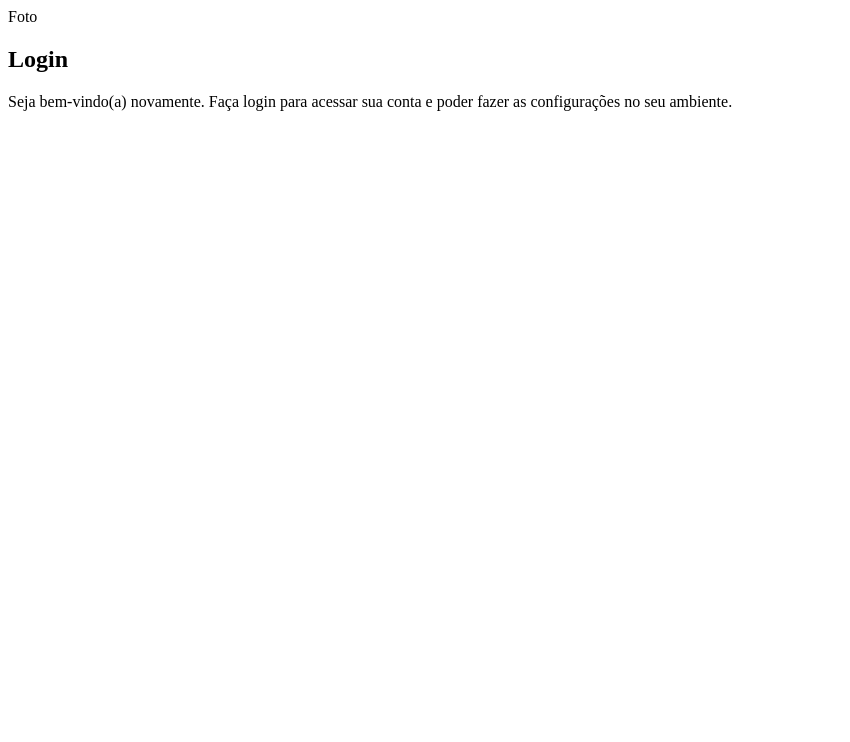
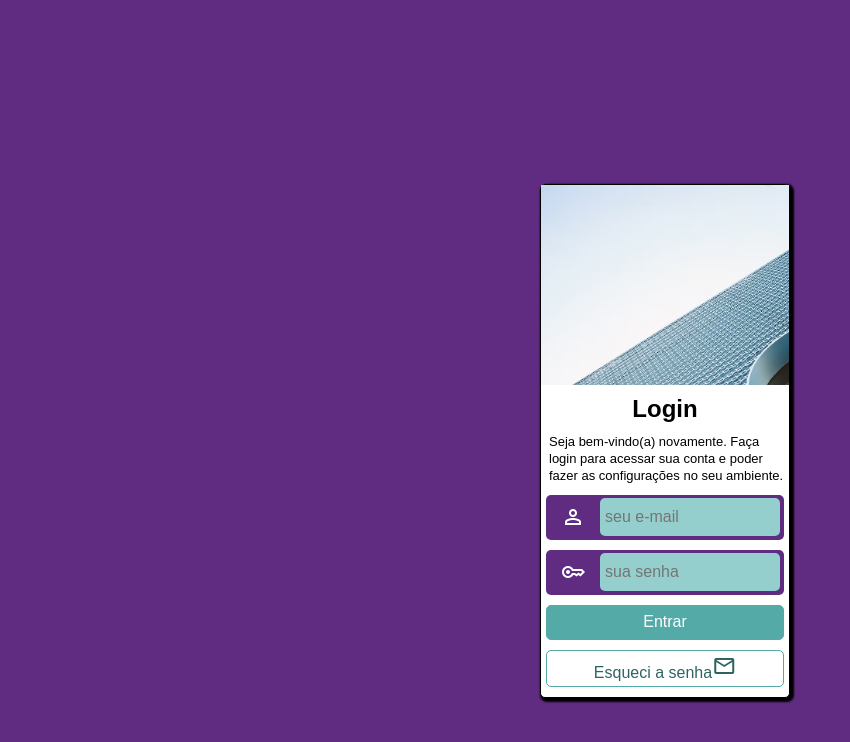
Before and after one commit to Pedro-F2210/projeto-login, a plain HTML site: page index.html in a window 1280 px wide. Shown: the whole page, without its empty margins (0-850 px from the left). Drawn offline with nearby package versions, Linux system fonts and the light colour scheme.

Commit message:
Update projeto-login

```diff
--- a/estilos/style.css
+++ b/estilos/style.css
@@ -1,7 +1,138 @@
 @charset "UTF-8";
+
+/* Mobile First */
 
 /*
     Paleta de cores
     Roxo: #5f2c82
     Verde: #49a09d
-  */
+*/
+:root {
+  --cor-roxa: #5f2c82;
+  --cor-azul: #94CFCD;
+  --cor-azul2: #53AAA7;
+  --cor-azul3: #2D6462;
+}
+
+* {
+  margin: 0px;
+  padding: 0px;
+  font-family: Arial, Helvetica, sans-serif;
+}
+
+body {
+  background-color: var(--cor-roxa);
+  position: relative;
+  min-height: 96vh;
+}
+
+#imagem {
+  width: 100%;
+  height: 200px;
+  background-image: url('../imagens/imagem_metal.jpg');
+  background-repeat: no-repeat;
+  background-size: cover;
+}
+
+main {
+  display: block;
+  width: 200px;
+  height: 400px;
+  position: absolute;
+  top: 50%;
+  left: 50%;
+  transform: translate(-50%, -50%);
+}
+
+main h1 {
+  text-align: center;
+  font-weight: bold;
+  padding: 10px 0px 5px 0px;
+}
+
+main p {
+  font-size: 13px;
+  line-height: 1.3em;
+  margin: 6px 2px 6px 8px;
+}
+
+#login {
+  border-radius: 5px;
+  border: 1px solid black;
+  box-sizing: border-box;
+  box-shadow: 2px 2px 2px 2px black;
+  width: 250px;
+  background-color: white;
+}
+
+.campos {
+  border-radius: 5px;
+  background-color: var(--cor-roxa);
+  padding: 5px 0px 5px 5px;
+  margin: 10px 5px;
+  min-width: 80%;
+  height: 35px;
+  display: flex;
+  align-items: center;
+}
+
+#entrar {
+  border-radius: 5px;
+  background-color: var(--cor-azul2);
+  color: white;
+  min-width: 96%;
+  margin-left: 5px;
+  height: 35px;
+  font-size: 16px;
+  border: 1px solid var(--cor-azul2);
+}
+
+#botao {
+  border-radius: 5px;
+  border: 1px solid var(--cor-azul2);
+  min-width: 95%;
+  height: 35px;
+  font-size: 16px;
+  margin: 10px 5px;
+  display: flex;
+  align-items: center;
+  justify-content: center;
+}
+
+main a {
+  text-decoration-line: none;
+  color: var(--cor-azul3);
+}
+
+.input {
+  width: 75%;
+  padding: 10px 0px;
+  border-radius: 5px;
+  border: none;
+  font-size: 16px;
+  padding-left: 5px;
+  background-color: var(--cor-azul);
+}
+
+#iemail {
+  margin-left: 15px;
+}
+
+#ipass {
+  margin-left: 15px;
+}
+
+.icon {
+  margin-left: 10px;
+  color: white;
+}
+
+
+form {
+  background-color: white;
+}
+
+#formulario {
+
+  background-color: white;
+}
--- a/index.html
+++ b/index.html
@@ -5,19 +5,25 @@
     <meta name="viewport" content="width=device-width, initial-scale=1.0">
     <title>Login</title>
     <link rel="stylesheet" href="estilos/style.css">
+    <link href="https://fonts.googleapis.com/css2?family=Material+Symbols+Outlined" rel="stylesheet" />
 </head>
 <body>
     <main>
-        <section id="Login">
+        <section id="login">
             <div id="imagem">
-                Foto
+
             </div>
             <div id="formulario">
                 <h1>Login</h1>
                 <p>Seja bem-vindo(a) novamente. Faça login para acessar sua conta e poder fazer as configurações no seu ambiente.</p>
             </div>
-            <form action="login.php" method="post">
 
+            <form action="login.php" method="post" autocomplete="on">
+                <div class="campos"><span  class="material-symbols-outlined icon">person</span><input type="email" name="email" id="iemail" placeholder="seu e-mail" class="input"></div>
+
+                <div class="campos"><span class="material-symbols-outlined icon">key</span> <input type="password" name="pass" id="ipass" class="input" placeholder="sua senha"></div>
+                <div><input type="submit" value="Entrar" id="entrar"></div>
+                <div id="botao"><a href="" >Esqueci a senha<span class="material-symbols-outlined">mail</span></a></div>
             </form>
         </section>
     </main>
```
